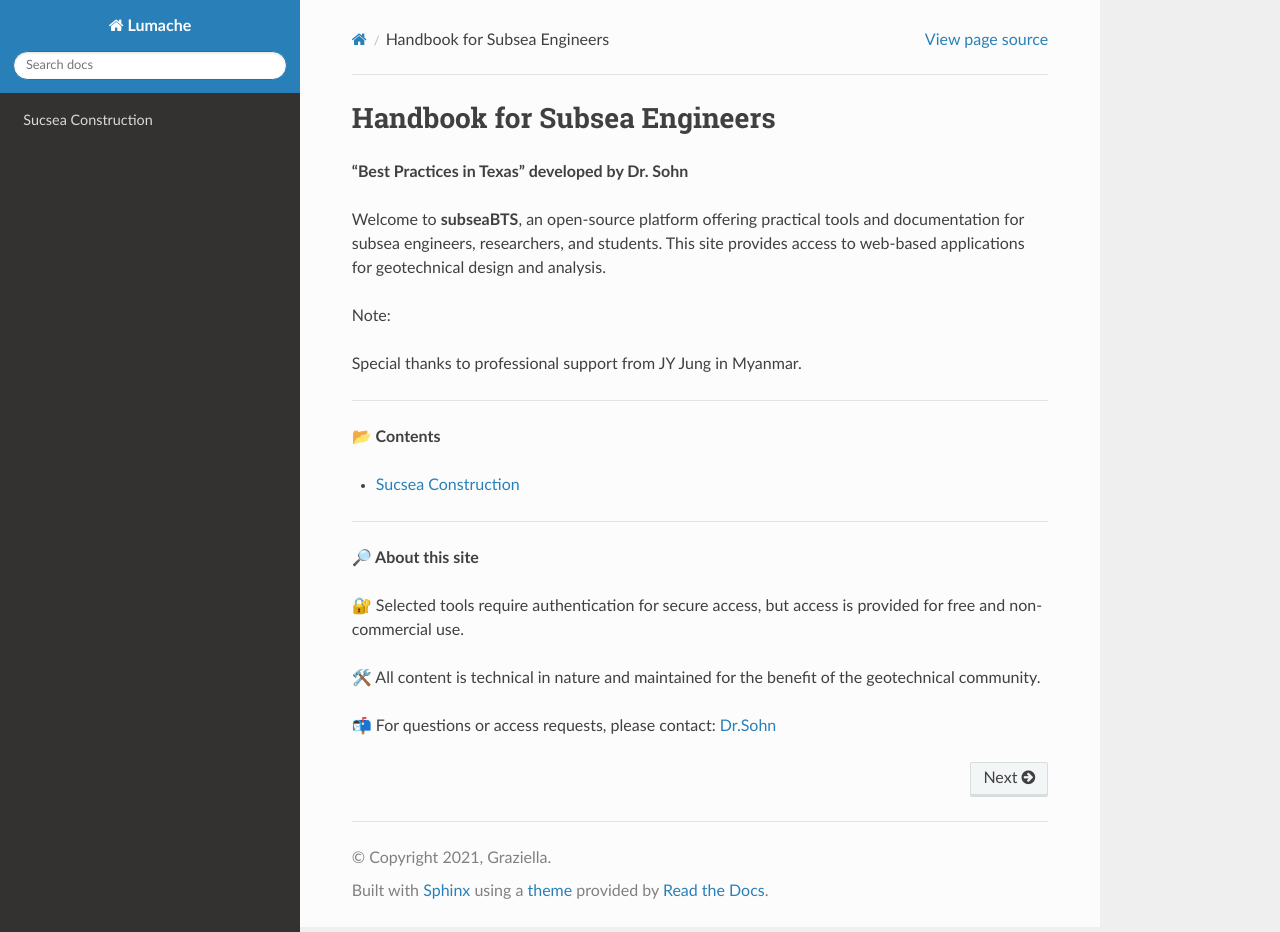
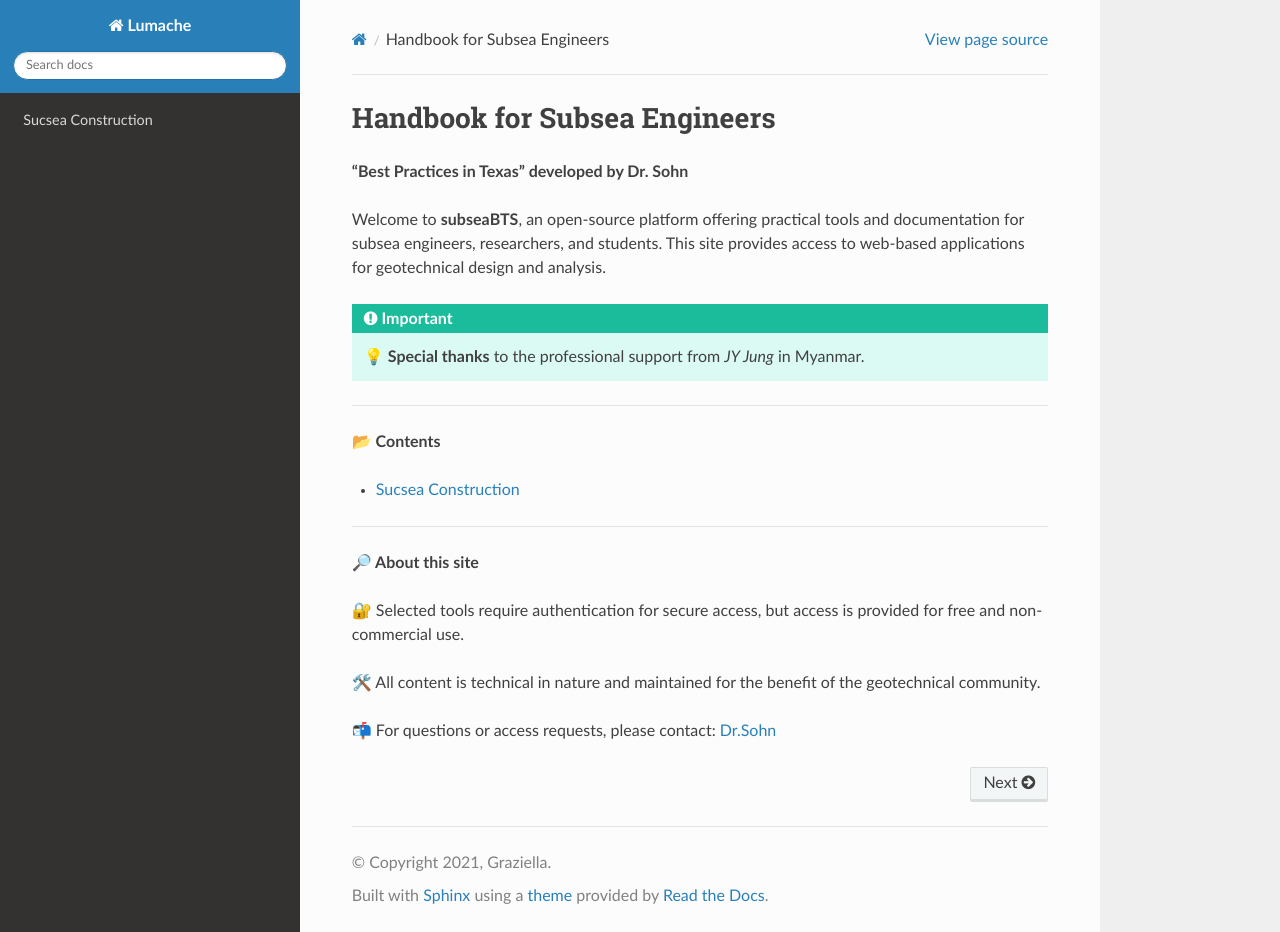
Before and after one commit to jungsohn/subseaBTS, a Sphinx documentation site: the page built from docs/source/index.rst, in a window 1280 px wide and 932 px high. Built offline with Sphinx 7.4.7 and the Read the Docs theme 3.1.0, drawn with Linux system fonts in a browser that asks for light colours.

Commit message:
Update index.rst

```diff
--- a/docs/source/index.rst
+++ b/docs/source/index.rst
@@ -8,9 +8,9 @@ Handbook for Subsea Engineers
 Welcome to **subseaBTS**, an open-source platform offering practical tools and documentation
 for subsea engineers, researchers, and students. This site provides access to web-based applications for geotechnical design and analysis.
 
-Note::
+.. important::
 
-Special thanks to professional support from JY Jung in Myanmar.
+   💡 **Special thanks** to the professional support from *JY Jung* in Myanmar.
 
 ----
 
```
